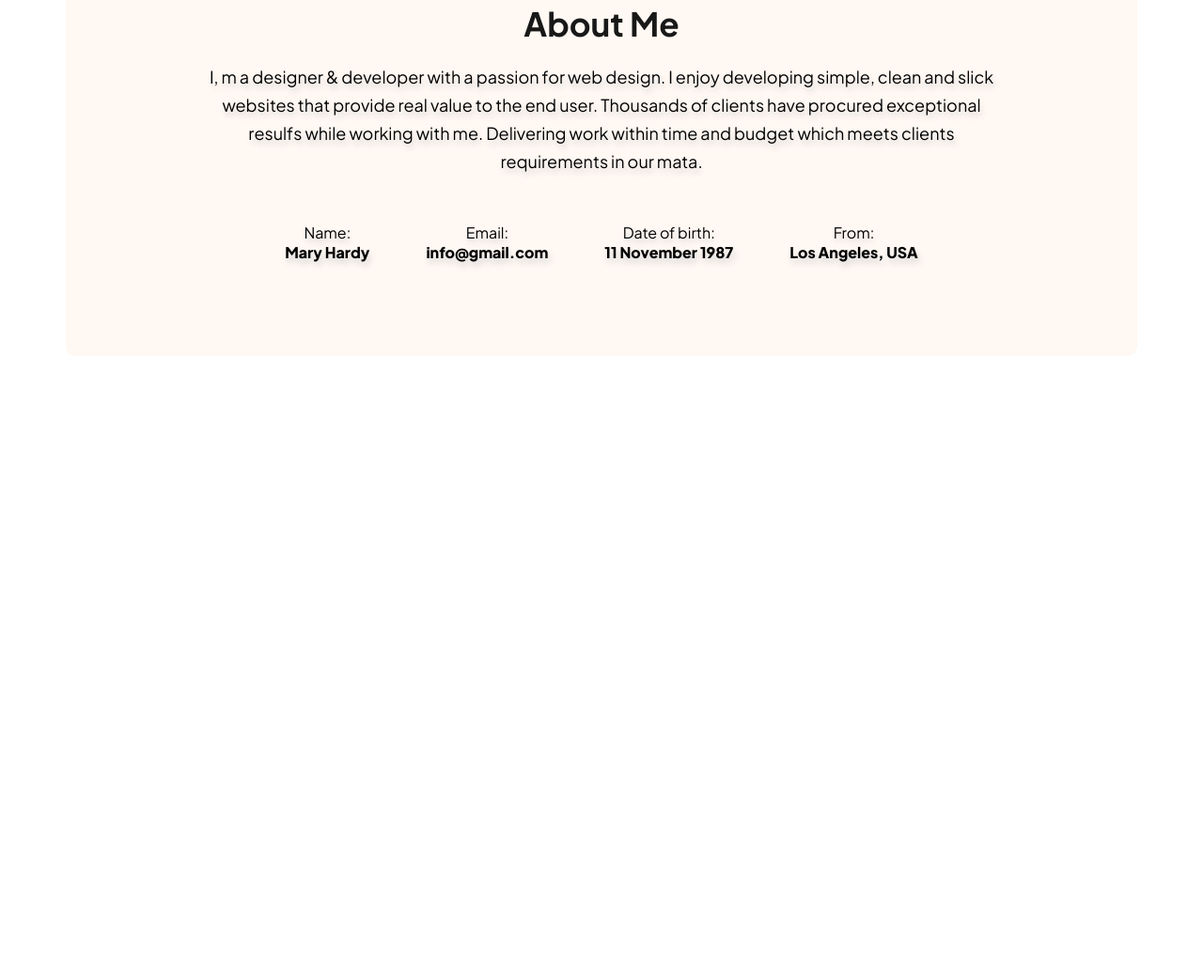
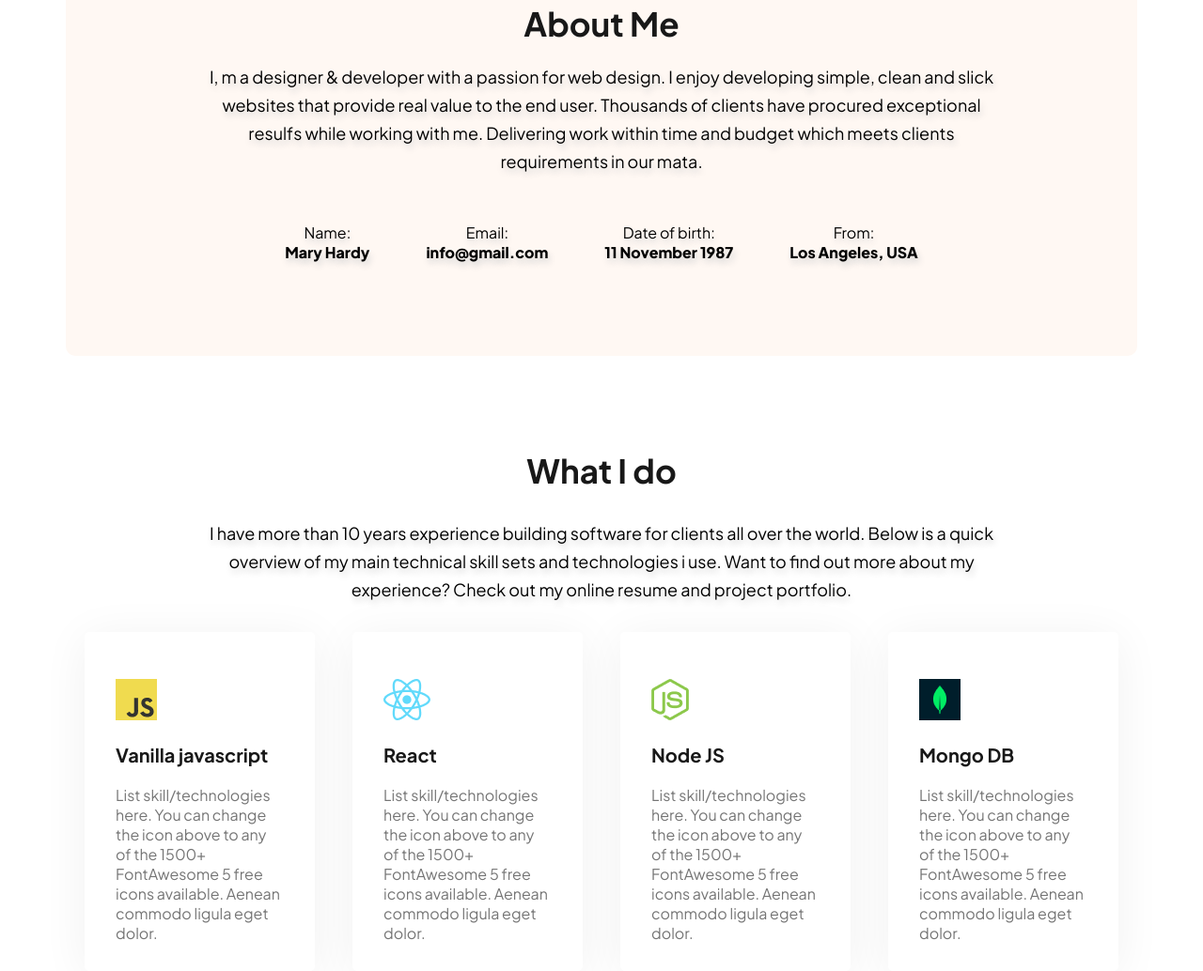
Before and after one commit to mahisurrahman/moduleFive-Classwork, a plain HTML site: page index.html in a window 1280 px wide. Shown: the part 913-1947 px from the top of the page at 94% size. Before the commit the page ends 1392 px from the top, so only its background shows below. Drawn offline with Linux system fonts and the light colour scheme.

Commit message:
Added the What I do Section

```diff
--- a/index.html
+++ b/index.html
@@ -59,6 +59,33 @@
             </div>
         </div>
         </section>
+
+        <section>
+            <h3 class="section-title">What I do</h3>
+            <p class="section-description" id="whatIdo">I have more than 10 years experience building software for clients all over the world. Below is a quick overview of my main technical skill sets and technologies i use. Want to find out more about my experience? Check out my online resume and project portfolio.</p>
+            <div class="skills-container">
+                <div class="skill">
+                    <img src="/images/icons/js.png" alt="javascript">
+                    <h3 class="skill-title">Vanilla javascript</h3>
+                    <p class="skill-description">List skill/technologies here. You can change the icon above to any of the 1500+ FontAwesome 5 free icons available. Aenean commodo ligula eget dolor.</p>
+                </div>
+                <div class="skill">
+                    <img src="/images/icons/react.png" alt="React">
+                    <h3 class="skill-title">React</h3>
+                    <p class="skill-description">List skill/technologies here. You can change the icon above to any of the 1500+ FontAwesome 5 free icons available. Aenean commodo ligula eget dolor.</p>
+                </div>
+                <div class="skill">
+                    <img src="/images/icons/nodejs.png" alt="Node JS">
+                    <h3 class="skill-title">Node JS</h3>
+                    <p class="skill-description">List skill/technologies here. You can change the icon above to any of the 1500+ FontAwesome 5 free icons available. Aenean commodo ligula eget dolor.</p>
+                </div>
+                <div class="skill">
+                    <img src="/images/icons/mongo.png" alt="Mongo DB">
+                    <h3 class="skill-title">Mongo DB</h3>
+                    <p class="skill-description">List skill/technologies here. You can change the icon above to any of the 1500+ FontAwesome 5 free icons available. Aenean commodo ligula eget dolor.</p>
+                </div>
+            </div>
+        </section>
     </main>
     <footer>
 
--- a/style.css
+++ b/style.css
@@ -149,3 +149,35 @@ main{
     font-weight: 800;
     text-shadow: 2px 5px 7px lightgray;
 }
+
+#whatIdo{
+    padding: 30px 150px;
+}
+
+.skills-container{
+    display: flex;
+}
+
+.skill{
+    padding: 30px 33px;
+    margin: 0px 20px;
+    border-radius: 5px;
+    box-shadow: 0px 6px 50px 0px rgba(0, 0, 0, 0.06);
+}
+
+.skill >img{
+    padding: 20px 0px;
+}
+
+.skill >h3{
+    padding-bottom: 20px;
+    color: #181818;
+    text-align: left;
+    font-size: 20px;
+    font-weight: 700;
+}
+.skill > p{
+    color: #757575;
+    font-size: 16px;
+    font-weight: 400;
+}
```
